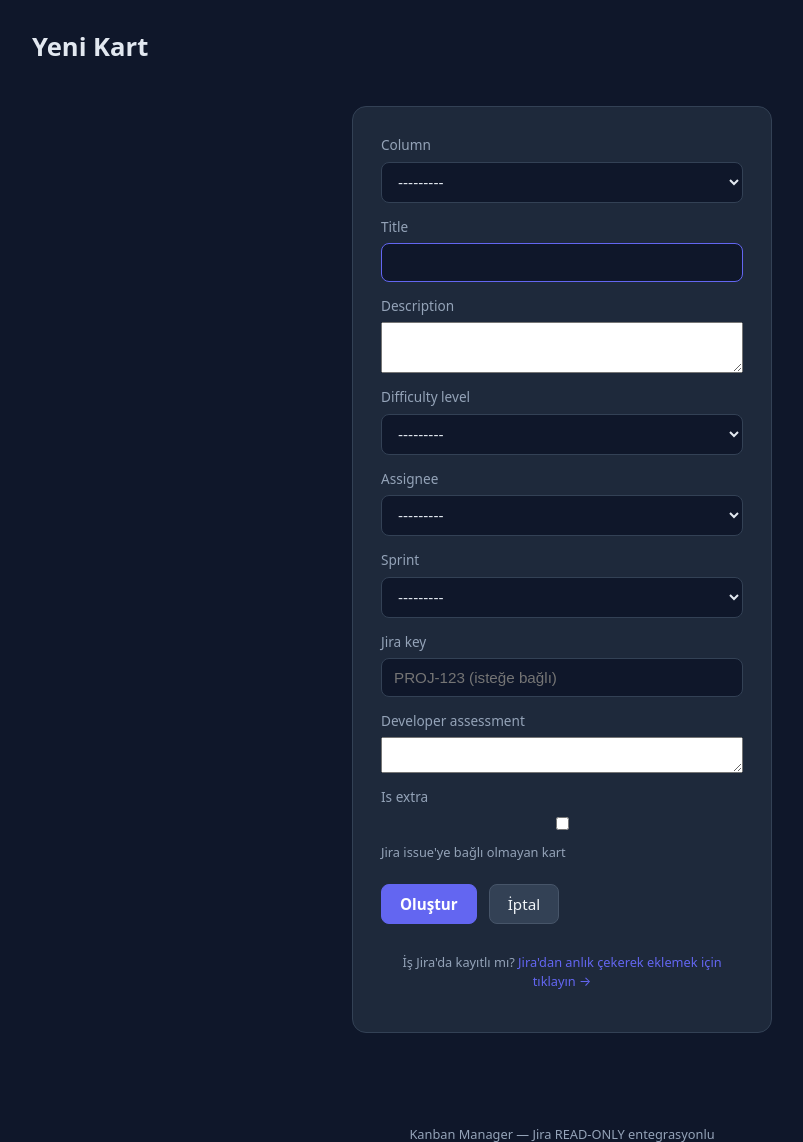
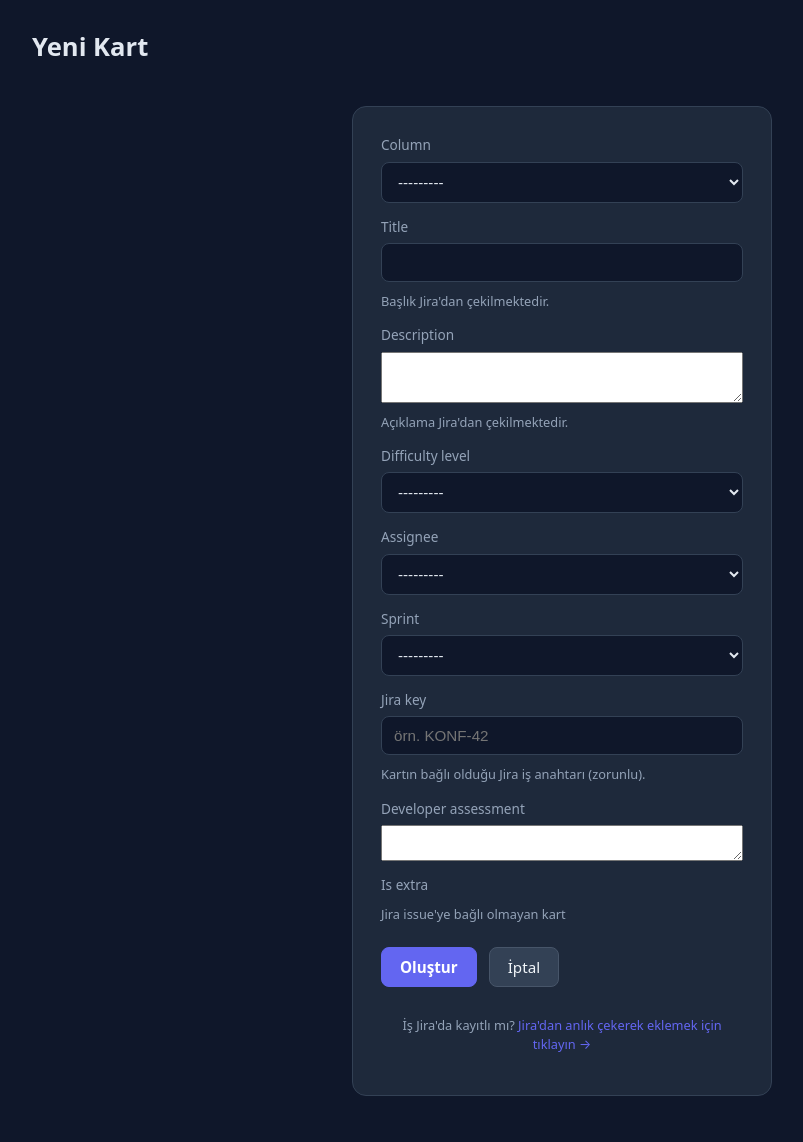
Before and after one commit to engintalay/kanbanProjectManager, a Django app: page /projects/1/card/create/ in a window 1280 px wide. Shown: the part 60-1202 px from the top of the page, without its empty margins (78-881 px from the left). Run offline with Django 5.2, Linux system fonts and the light colour scheme; a user stored in the database is signed in; tables that the repository leaves empty hold one stand-in row (values such as "Sample post"); data that the repository does not hold is empty.

Commit message:
feat: enforce mandatory jira linkage for all cards and sync contents from jira

```diff
--- a/kanbanapp/forms.py
+++ b/kanbanapp/forms.py
@@ -109,14 +109,14 @@ class KanbanCardForm(forms.ModelForm):
         ]
         widgets = {
             "column": forms.Select(attrs={"class": "form-control"}),
-            "title": forms.TextInput(attrs={"class": "form-control", "autofocus": True}),
-            "description": forms.Textarea(attrs={"class": "form-control", "rows": 3}),
+            "title": forms.TextInput(attrs={"class": "form-control", "readonly": "readonly"}),
+            "description": forms.Textarea(attrs={"class": "form-control", "rows": 3, "readonly": "readonly"}),
             "difficulty_level": forms.Select(choices=ADMIN_PM_DIFFICULTIES, attrs={"class": "form-control"}),
             "assignee": forms.Select(attrs={"class": "form-control"}),
             "sprint": forms.Select(attrs={"class": "form-control"}),
-            "jira_key": forms.TextInput(attrs={"class": "form-control", "placeholder": "PROJ-123 (isteğe bağlı)"}),
+            "jira_key": forms.TextInput(attrs={"class": "form-control", "placeholder": "örn. KONF-42"}),
             "developer_assessment": forms.Textarea(attrs={"class": "form-control", "rows": 2}),
-            "is_extra": forms.CheckboxInput(),
+            "is_extra": forms.HiddenInput(),
         }
 
     def __init__(self, *args, project=None, user=None, **kwargs):
@@ -125,20 +125,54 @@ class KanbanCardForm(forms.ModelForm):
         if proj:
             self.fields["column"].queryset = proj.columns.all().order_by("position", "name")
             self.fields["sprint"].queryset = proj.sprints.all().order_by("position", "-created_at")
-            # Assignees: members of this project or superusers
             from django.db.models import Q
             self.fields["assignee"].queryset = User.objects.filter(
                 Q(project=proj) | Q(created_projects=proj) | Q(is_superuser=True)
             ).distinct().order_by("username")
 
+        # Title and description are sourced and updated from Jira
+        self.fields["title"].required = False
+        self.fields["description"].required = False
+        self.fields["title"].widget.attrs["readonly"] = "readonly"
+        self.fields["description"].widget.attrs["readonly"] = "readonly"
+        self.fields["title"].help_text = "Başlık Jira'dan çekilmektedir."
+        self.fields["description"].help_text = "Açıklama Jira'dan çekilmektedir."
+
+        if "is_extra" in self.fields:
+            self.fields["is_extra"].initial = False
+            self.fields["is_extra"].required = False
+
+        if not getattr(self.instance, "is_sub_task", False):
+            self.fields["jira_key"].required = True
+            self.fields["jira_key"].help_text = "Kartın bağlı olduğu Jira iş anahtarı (zorunlu)."
+
+        if self.instance.pk and self.instance.jira_key:
+            self.fields["jira_key"].widget.attrs["readonly"] = "readonly"
+
         # Programmer restrictions (PLAN.md §8):
         if user and getattr(user, "role_level", 1) == 3:
-            # Programmer can't reassign already assigned card
             if self.instance.pk and self.instance.assignee and self.instance.assignee != user:
                 self.fields["assignee"].disabled = True
 
     def clean(self):
         cleaned_data = super().clean()
+        jira_key = cleaned_data.get("jira_key") or getattr(self.instance, "jira_key", "")
+        if not jira_key and not getattr(self.instance, "is_sub_task", False):
+            raise forms.ValidationError("Tüm kartlar Jira ile bağlı olmak zorundadır. Bir Jira iş anahtarı belirtilmelidir.")
+
+        # Ensure title and description are strictly sourced from Jira
+        proj = getattr(self.instance, "project", None)
+        if proj and jira_key:
+            issue = JiraIssue.objects.filter(project=proj, jira_key=jira_key).first()
+            if issue:
+                cleaned_data["title"] = issue.summary or cleaned_data.get("title") or jira_key
+                cleaned_data["description"] = issue.description or ""
+                self.instance.title = cleaned_data["title"]
+                self.instance.description = cleaned_data["description"]
+                self.instance.jira_key = jira_key
+                self.instance.jira_issue_id = int(issue.jira_id) if str(issue.jira_id).isdigit() else None
+                self.instance.is_extra = False
+
         diff = cleaned_data.get("difficulty_level")
         # Enforce initial_difficulty_level preservation
         if diff and not self.instance.initial_difficulty_level:
@@ -153,44 +187,51 @@ class KanbanCardForm(forms.ModelForm):
 
     def clean_jira_key(self):
         jira_key = self.cleaned_data.get("jira_key") or ""
-        if jira_key:
-            jira_key = jira_key.strip()
-            proj = getattr(self.instance, "project", None)
-            if proj:
-                issue = JiraIssue.objects.filter(project=proj, jira_key=jira_key).first()
-                if issue is None and proj.jira_connection:
-                    from .services import JiraService
+        if not jira_key:
+            if not getattr(self.instance, "is_sub_task", False):
+                raise forms.ValidationError("Jira iş anahtarı (jira_key) zorunludur. Jiraya bağlı olmayan kart oluşturulamaz.")
+            return ""
 
-                    service = JiraService()
-                    try:
-                        issue_data = service.get_project_issue(proj, jira_key)
-                        issue, _ = JiraIssue.objects.update_or_create(
-                            project=proj,
-                            jira_id=issue_data["id"],
-                            defaults={
-                                "jira_key": issue_data["key"],
-                                "summary": issue_data.get("summary", ""),
-                                "description": issue_data.get("description", ""),
-                                "status_id": issue_data.get("status_id"),
-                                "status_key": issue_data.get("status_key"),
-                                "assignee": issue_data.get("assignee"),
-                                "reporter": issue_data.get("reporter"),
-                                "created": issue_data.get("created", ""),
-                                "updated": issue_data.get("updated", ""),
-                                "sprint": issue_data.get("sprint"),
-                                "epic_key": issue_data.get("epic_key"),
-                                "blocks": issue_data.get("blocks", []),
-                                "blocked_by": issue_data.get("blocked_by", []),
-                            },
-                        )
-                    except Exception:
-                        pass
-                    finally:
-                        service.close()
+        jira_key = jira_key.strip()
+        proj = getattr(self.instance, "project", None)
+        if proj:
+            issue = JiraIssue.objects.filter(project=proj, jira_key=jira_key).first()
+            if issue is None and proj.jira_connection:
+                from .services import JiraService
 
-                if issue is None:
-                    raise forms.ValidationError("Bu projede böyle bir Jira issue yok.")
-                self.instance.jira_issue_id = int(issue.jira_id) if str(issue.jira_id).isdigit() else None
+                service = JiraService()
+                try:
+                    issue_data = service.get_project_issue(proj, jira_key)
+                    issue, _ = JiraIssue.objects.update_or_create(
+                        project=proj,
+                        jira_id=issue_data["id"],
+                        defaults={
+                            "jira_key": issue_data["key"],
+                            "summary": issue_data.get("summary", ""),
+                            "description": issue_data.get("description", ""),
+                            "status_id": issue_data.get("status_id"),
+                            "status_key": issue_data.get("status_key"),
+                            "assignee": issue_data.get("assignee"),
+                            "reporter": issue_data.get("reporter"),
+                            "created": issue_data.get("created", ""),
+                            "updated": issue_data.get("updated", ""),
+                            "sprint": issue_data.get("sprint"),
+                            "epic_key": issue_data.get("epic_key"),
+                            "blocks": issue_data.get("blocks", []),
+                            "blocked_by": issue_data.get("blocked_by", []),
+                        },
+                    )
+                except Exception:
+                    pass
+                finally:
+                    service.close()
+
+            if issue is None:
+                raise forms.ValidationError("Bu projede böyle bir Jira issue yok.")
+            self.instance.jira_issue_id = int(issue.jira_id) if str(issue.jira_id).isdigit() else None
+            self.instance.title = issue.summary or jira_key
+            self.instance.description = issue.description or ""
+            self.instance.is_extra = False
         return jira_key
 
 
--- a/kanbanapp/templates/kanbanapp/kanban_card_form.html
+++ b/kanbanapp/templates/kanbanapp/kanban_card_form.html
@@ -5,6 +5,11 @@
   <h1>{% if mode == "edit" %}Kartı Düzenle{% else %}Yeni Kart{% endif %}</h1>
 </div>
 <div class="auth-card">
+  {% if card.jira_key %}
+  <div style="background: rgba(2, 132, 199, 0.1); border-left: 4px solid #0284c7; padding: 10px 14px; border-radius: 4px; margin-bottom: 16px; font-size: 0.85rem;">
+    <strong>Jira Entegrasyonu:</strong> Bu kart Jira'daki <strong>{{ card.jira_key }}</strong> işine bağlıdır. Başlık ve açıklama Jira kaynaklıdır; güncel içeriği çekmek için <strong>"Jira'dan Güncelle"</strong> butonunu kullanabilirsiniz.
+  </div>
+  {% endif %}
   <form method="post" class="auth-form">
     {% csrf_token %}
     {% for field in form %}
@@ -19,7 +24,7 @@
     <div class="form-actions">
       <button type="submit" class="btn-primary">{% if mode == "edit" %}Güncelle{% else %}Oluştur{% endif %}</button>
       {% if mode == "edit" and card.jira_key and project.jira_connection %}
-      <a href="{% url 'kanban_card_jira_refresh' project.id card.id %}?next={{ request.path }}" class="btn-ghost" title="Jira'dan en güncel başlık, açıklama ve durumu çek">Jira'dan Detayları Yenile</a>
+      <a href="{% url 'kanban_card_jira_refresh' project.id card.id %}?next={{ request.path }}" class="btn-ghost" title="Jira'dan en güncel başlık, açıklama ve durumu çek">🔄 Jira'dan Güncelle</a>
       {% endif %}
       <a href="{% url 'board' project.id %}" class="btn-secondary">İptal</a>
     </div>
--- a/kanbanapp/views.py
+++ b/kanbanapp/views.py
@@ -468,6 +468,22 @@ def refresh_project(request, project_id):
                              "blocked_by": issue.get("blocked_by", []),
                          },
                      )
+                    # Update contents and column of existing cards from Jira
+                    for card in project.cards.filter(jira_key=issue["key"]):
+                        card.title = issue["summary"] or card.title
+                        card.description = issue["description"] or ""
+                        if issue.get("id") and str(issue["id"]).isdigit():
+                            card.jira_issue_id = int(issue["id"])
+                        status_key = issue.get("status_key")
+                        if status_key:
+                            mapping = StatusMapping.objects.filter(
+                                project=project, jira_status__name__iexact=status_key
+                            ).first() or StatusMapping.objects.filter(
+                                project=project, jira_status__jira_status_key__iexact=status_key
+                            ).first()
+                            if mapping and mapping.app_status:
+                                card.column = mapping.app_status
+                        card.save()
                 log.pulled_count = len(count)
                 log.status = "success"
                 messages.success(request, f"{len(count)} issue başarıyla çekildi.")
@@ -1138,7 +1154,9 @@ def card_split_view(request, project_id, card_id):
             sub.column = card.column
             sub.parent_card = card
             sub.is_sub_task = True
-            sub.is_extra = card.is_extra
+            sub.is_extra = False
+            sub.jira_key = f"{card.jira_key}-sub{card.sub_tasks.count() + 1}" if card.jira_key else ""
+            sub.jira_issue_id = card.jira_issue_id
             sub.save()
 
             # Reduce parent card difficulty to 0 (PLAN.md §7)
```
Also changed, not shown: kanbanapp/templates/kanbanapp/board.html (+2 -5 lines), kanbanapp/tests.py (+60 -5 lines).
